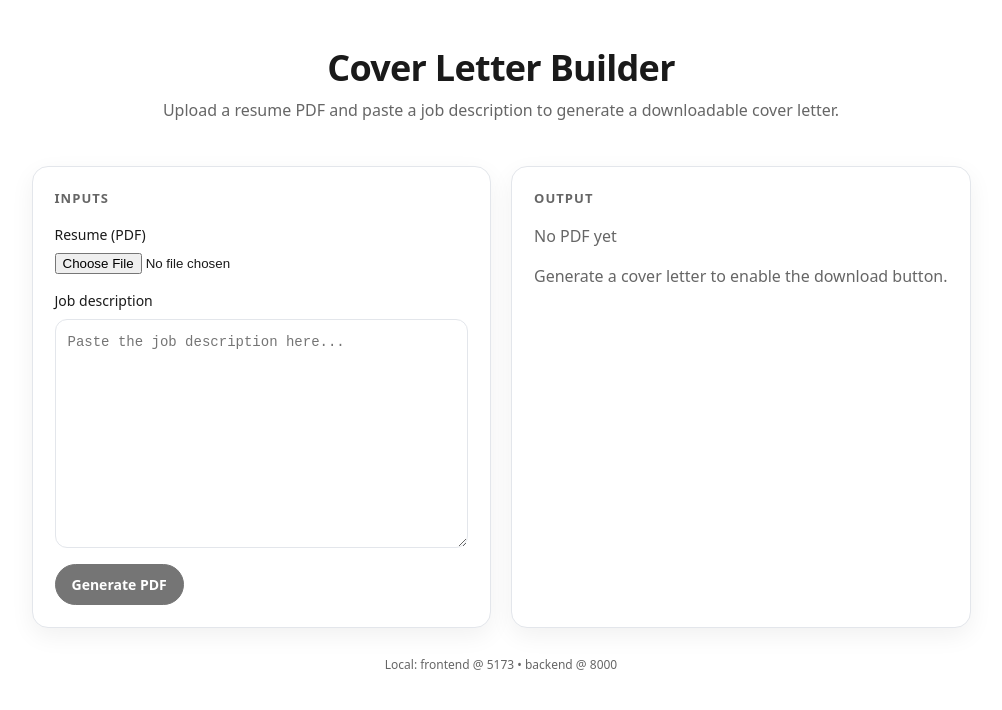
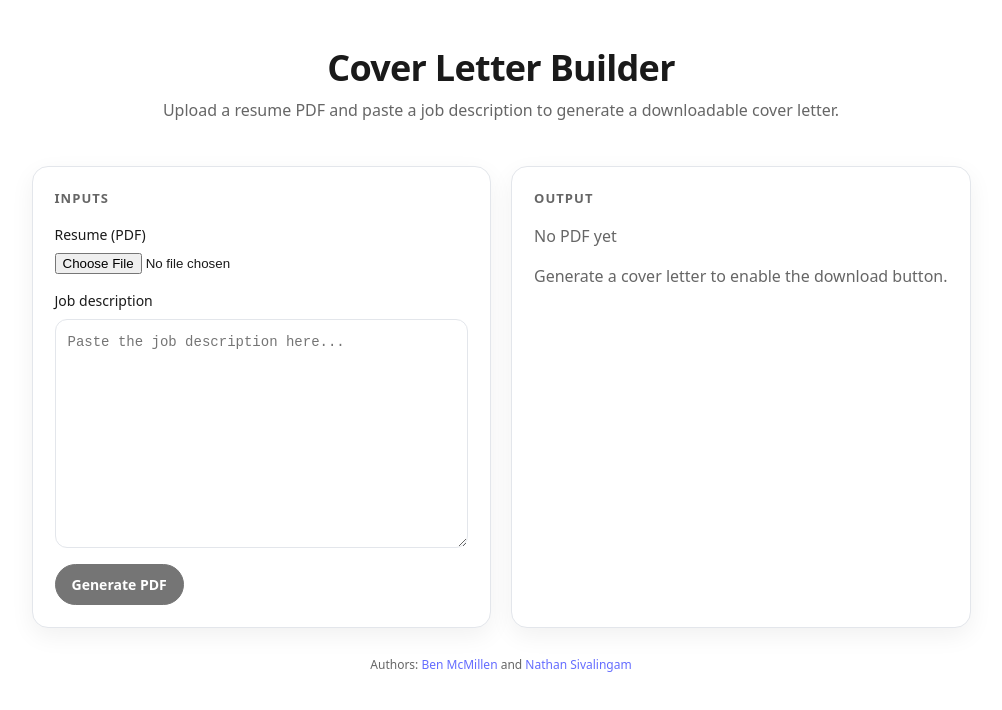
Before and after one commit to nathansivalingam/cover-letter-builder, a React (Vite) app in the folder frontend/: page / in a window 1280 px wide. Shown: the top 710 px of the page, without its empty margins (139-1141 px from the left). Built offline with nearby package versions, Linux system fonts and the light colour scheme.

Commit message:
Added authors section

```diff
--- a/frontend/src/App.jsx
+++ b/frontend/src/App.jsx
@@ -156,7 +156,24 @@ function App() {
       </main>
 
       <footer className="footer">
-        <span>Local: frontend @ 5173 • backend @ 8000</span>
+        <span>
+          Authors:{" "}
+          <a
+            href="https://www.linkedin.com/in/ben-mcmillen-b587b7227/"
+            target="_blank"
+            rel="noopener noreferrer"
+          >
+            Ben McMillen
+          </a>
+          {" and "}
+          <a
+            href="https://www.linkedin.com/in/nathansivalingam/"
+            target="_blank"
+            rel="noopener noreferrer"
+          >
+            Nathan Sivalingam
+          </a>
+        </span>
       </footer>
     </div>
   );
```
